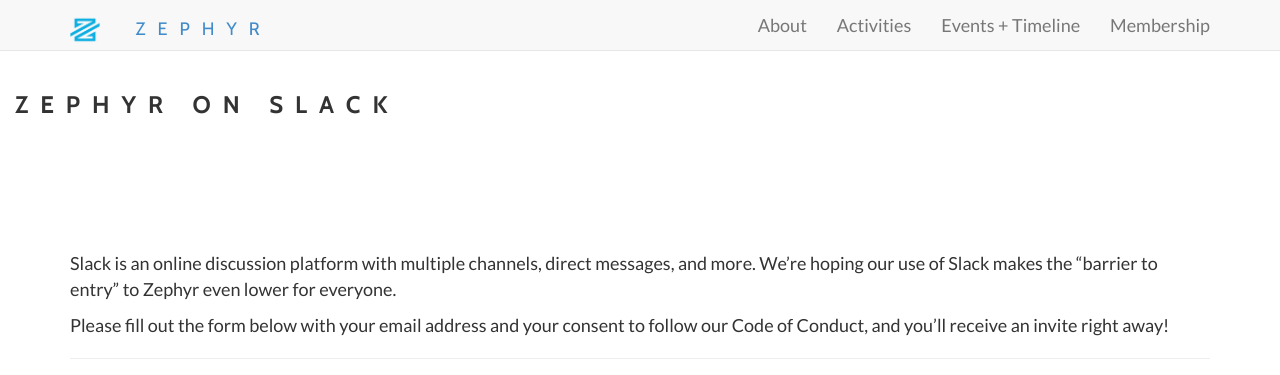
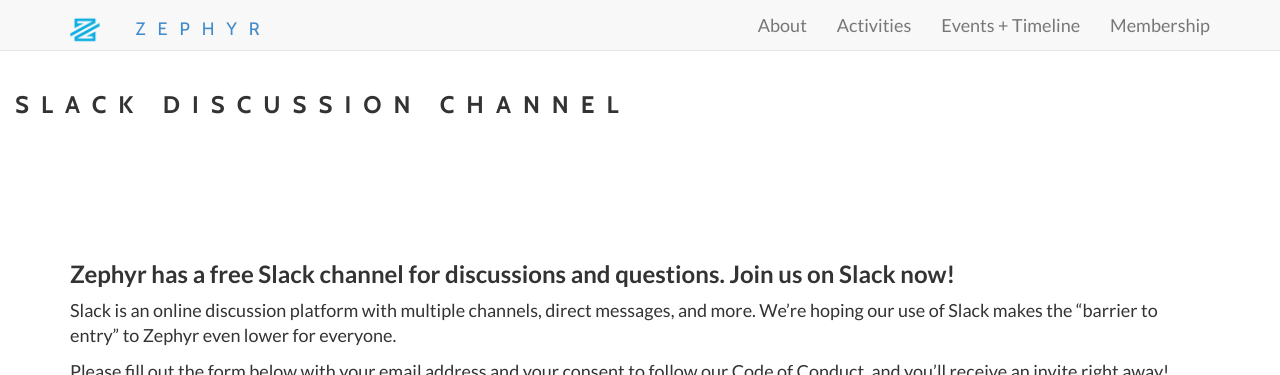
Before and after one commit to ZephyrTransport/zephyr-website, a Jekyll site: the page built from slack.md, in a window 1280 px wide and 900 px high, cut to the strip 0-375 px from the top of the window. Built offline with Jekyll 4.4.1, drawn with Linux system fonts in a browser that asks for light colours.

Commit message:
slack page

```diff
--- a/slack.md
+++ b/slack.md
@@ -1,6 +1,6 @@
 ---
 layout: simple
-title: "Zephyr on Slack"
+title: "Slack discussion channel"
 subtitle: "Zephyr has a free Slack channel for discussions and questions. Join us on Slack now!"
 ---
 
@@ -9,13 +9,15 @@
 <br/>
 <br/>
 
+### Zephyr has a free Slack channel for discussions and questions. Join us on Slack now!
+
 Slack is an online discussion platform with multiple channels, direct messages, and more. We're hoping our use of Slack makes the "barrier to entry" to Zephyr even lower for everyone.
 
 Please fill out the form below with your email address and your consent to follow our Code of Conduct, and you'll receive an invite right away!
 
 ---
 
-<iframe src="https://zephyr-invite-bot.herokuapp.com"></iframe>
+<iframe style="width: 100%; height: 500px" src="https://zephyr-invite-bot.herokuapp.com"></iframe>
 
 ---
 
```
